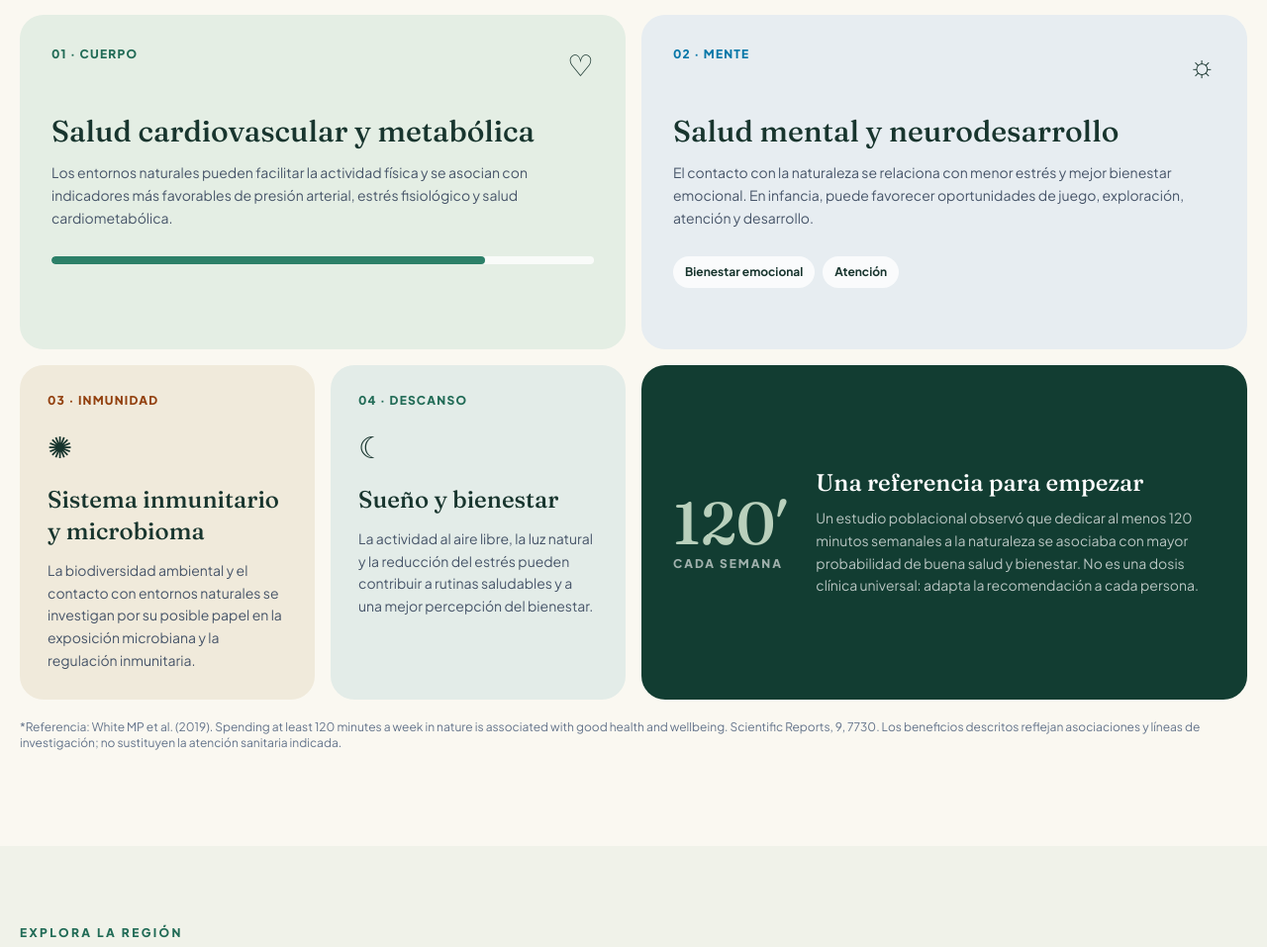
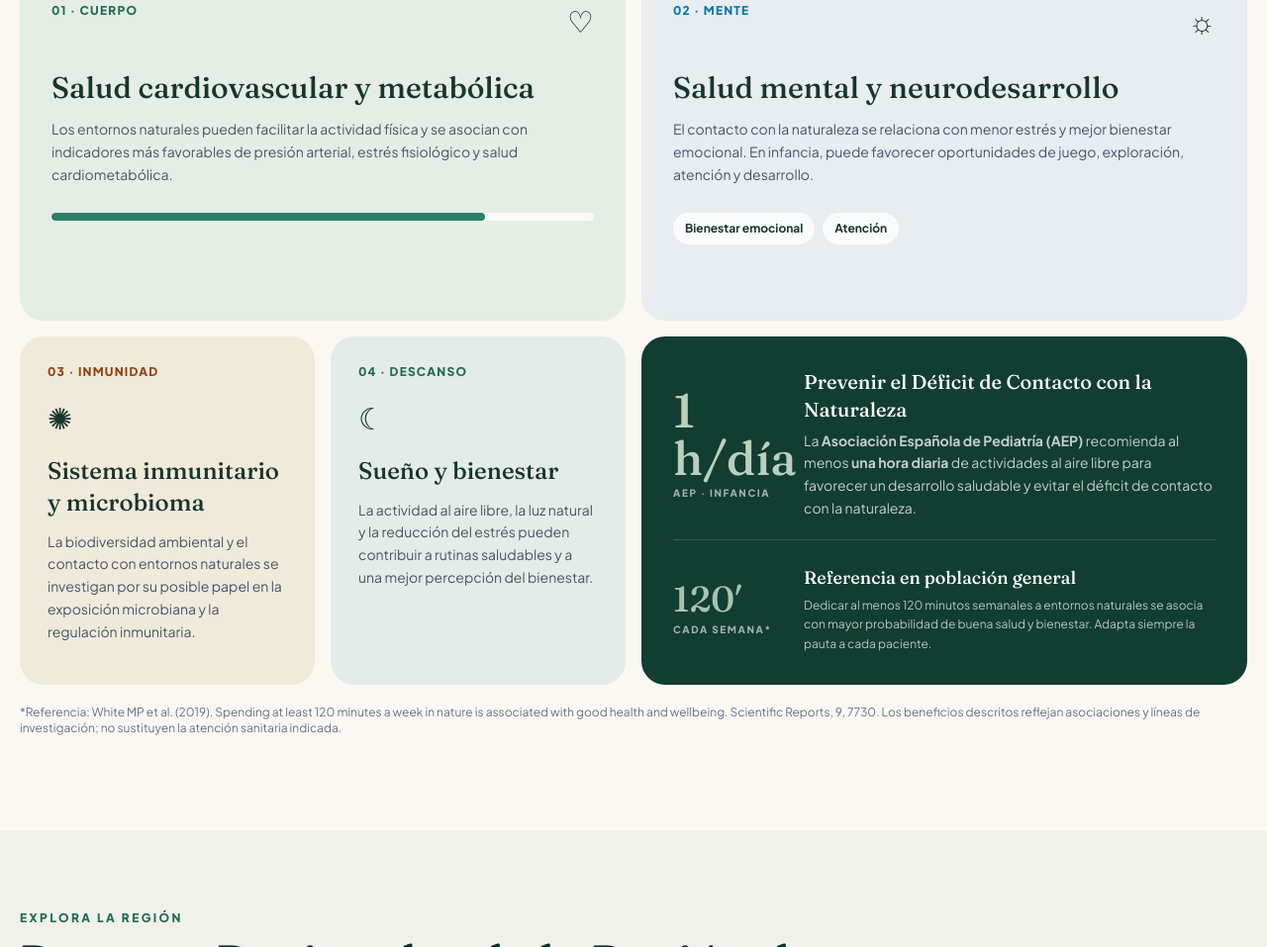
Before and after one commit to Frandiaz7/RecetaNaturaleza, a plain HTML site: page index.html in a window 1280 px wide. Shown: the part 1235-2192 px from the top of the page at 99% size. Drawn offline with nearby package versions, Linux system fonts and the light colour scheme.

Commit message:
Update index.html

```diff
--- a/index.html
+++ b/index.html
@@ -76,8 +76,12 @@ tailwind.config = {
   <div class="max-w-7xl mx-auto px-5 py-20 md:py-28 grid lg:grid-cols-[1.15fr_.85fr] gap-12 items-center relative">
     <div>
       <div class="inline-flex items-center gap-2 rounded-full border border-white/20 bg-white/10 px-4 py-2 text-xs font-bold tracking-wide text-sage-200 mb-7"><span class="w-2 h-2 bg-emerald-300 rounded-full"></span> PROGRAMA DE SALUD Y NATURALEZA · REGIÓN DE MURCIA</div>
-      <h1 class="display text-5xl md:text-7xl leading-[1.03] max-w-3xl">La naturaleza también <span class="italic text-sage-300">forma parte</span> del tratamiento.</h1>
-      <p class="mt-7 text-lg md:text-xl leading-relaxed text-white/75 max-w-2xl">Una herramienta para integrar el contacto con espacios naturales en la promoción de la salud y el bienestar de pacientes y ciudadanía.</p>
+      <h1 class="display text-5xl md:text-7xl leading-[1.03] max-w-3xl">
+  Prescribir naturaleza es <span class="italic text-sage-300">prescribir salud</span>.
+</h1>
+<p class="mt-7 text-lg md:text-xl leading-relaxed text-white/75 max-w-2xl">
+  Herramienta clínica para profesionales del Servicio Murciano de Salud diseñada para pautar, dosificar y fomentar el contacto con los espacios naturales de la Región de Murcia.
+</p>
       <div class="flex flex-wrap gap-3 mt-9">
         <a href="#crear-receta" class="bg-sage-300 hover:bg-white text-forest-950 font-extrabold rounded-full px-7 py-4 transition">Crear Receta <span class="ml-2">→</span></a>
         <a href="#beneficios" class="border border-white/30 hover:bg-white/10 rounded-full px-7 py-4 font-bold transition">Conocer los beneficios</a>
@@ -118,10 +122,32 @@ tailwind.config = {
       <article class="rounded-3xl bg-[#e3ece8] p-7 nature-card">
         <div class="text-xs font-extrabold uppercase tracking-widest text-forest-700">04 · Descanso</div><div class="text-3xl mt-5">☾</div><h3 class="display text-2xl mt-5">Sueño y bienestar</h3><p class="text-sm text-slate-600 mt-3 leading-relaxed">La actividad al aire libre, la luz natural y la reducción del estrés pueden contribuir a rutinas saludables y a una mejor percepción del bienestar.</p>
       </article>
-      <article class="md:col-span-2 rounded-3xl bg-forest-900 text-white p-7 md:p-8 nature-card flex flex-col md:flex-row md:items-center gap-7">
-        <div class="shrink-0"><div class="display text-6xl text-sage-300">120′</div><div class="text-xs uppercase tracking-[.16em] font-extrabold text-white/60 mt-1">cada semana</div></div>
-        <div><h3 class="display text-2xl">Una referencia para empezar</h3><p class="text-sm text-white/70 mt-2 leading-relaxed">Un estudio poblacional observó que dedicar al menos 120 minutos semanales a la naturaleza se asociaba con mayor probabilidad de buena salud y bienestar. No es una dosis clínica universal: adapta la recomendación a cada persona.</p></div>
-      </article>
+      <article class="md:col-span-2 rounded-3xl bg-forest-900 text-white p-7 md:p-8 nature-card flex flex-col justify-between gap-6">
+  <div class="flex flex-col sm:flex-row sm:items-center gap-5 pb-5 border-b border-white/15">
+    <div class="shrink-0 sm:w-28">
+      <div class="display text-5xl text-sage-300">1 h/día</div>
+      <div class="text-[10px] uppercase tracking-[.16em] font-extrabold text-white/60 mt-1">AEP · Infancia</div>
+    </div>
+    <div>
+      <h3 class="display text-xl">Prevenir el Déficit de Contacto con la Naturaleza</h3>
+      <p class="text-sm text-white/75 mt-1.5 leading-relaxed">
+        La <strong>Asociación Española de Pediatría (AEP)</strong> recomienda al menos <strong>una hora diaria</strong> de actividades al aire libre para favorecer un desarrollo saludable y evitar el déficit de contacto con la naturaleza.
+      </p>
+    </div>
+  </div>
+  <div class="flex flex-col sm:flex-row sm:items-center gap-5">
+    <div class="shrink-0 sm:w-28">
+      <div class="display text-4xl text-sage-300/90">120′</div>
+      <div class="text-[10px] uppercase tracking-[.16em] font-extrabold text-white/60 mt-1">cada semana*</div>
+    </div>
+    <div>
+      <h3 class="display text-lg">Referencia en población general</h3>
+      <p class="text-xs text-white/70 mt-1 leading-relaxed">
+        Dedicar al menos 120 minutos semanales a entornos naturales se asocia con mayor probabilidad de buena salud y bienestar. Adapta siempre la pauta a cada paciente.
+      </p>
+    </div>
+  </div>
+</article>
     </div>
     <p class="text-xs text-slate-500 mt-5">*Referencia: White MP et al. (2019). Spending at least 120 minutes a week in nature is associated with good health and wellbeing. Scientific Reports, 9, 7730. Los beneficios descritos reflejan asociaciones y líneas de investigación; no sustituyen la atención sanitaria indicada.</p>
   </div>
```
